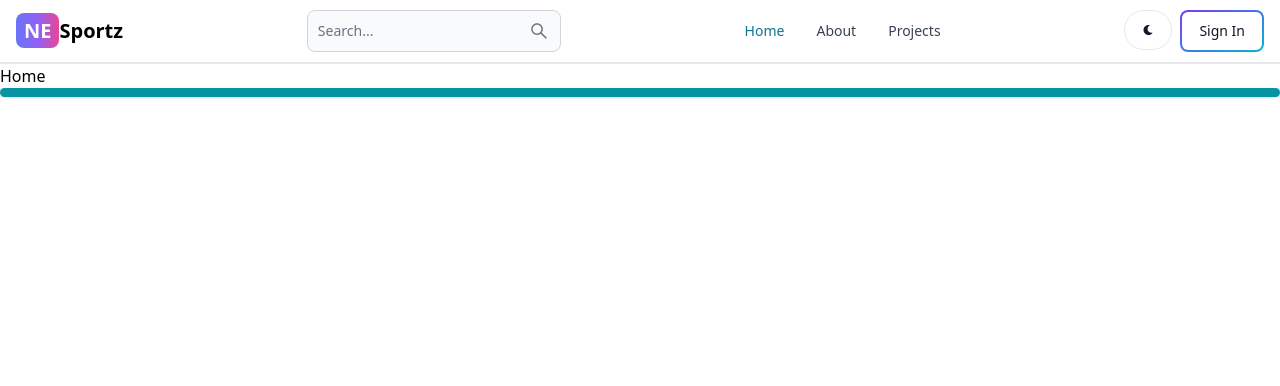
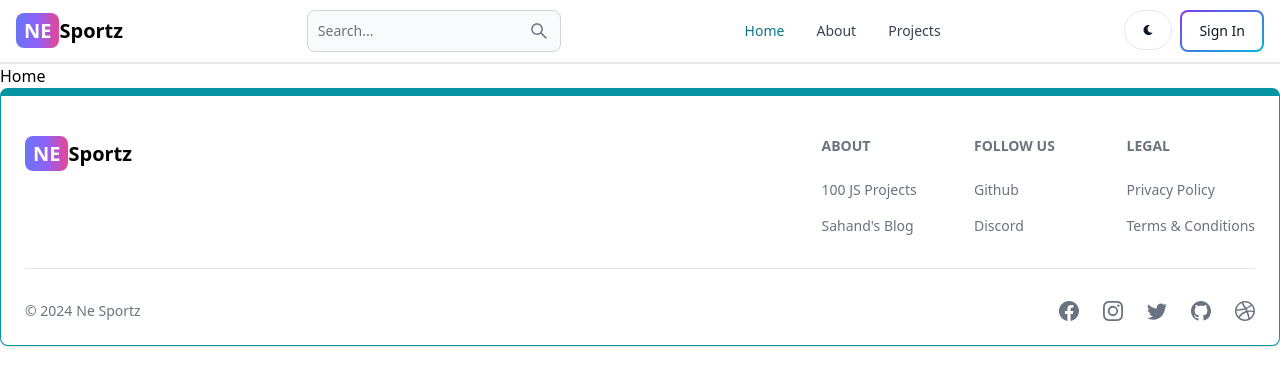
Before and after one commit to shamim1992/mern-blog, a React app in the folder frontend/: page / in a window 1280 px wide. Shown: the top 386 px of the page. Built offline with nearby package versions, Linux system fonts and the light colour scheme; the HTML template or start-up script is replaced by a standard one.

Commit message:
created footer

```diff
--- a/frontend/src/components/FooterComponent.jsx
+++ b/frontend/src/components/FooterComponent.jsx
@@ -1,12 +1,81 @@
 import React from 'react'
 import { Footer } from 'flowbite-react'
+import { Link } from 'react-router-dom'
+import { BsFacebook, BsDribbble, BsInstagram, BsTwitter, BsGithub } from 'react-icons/bs'
 const FooterComponent = () => {
     return (
 
-        <Footer className='border border-t-8 border-teal-500'>
-            <div>
-                <div>
-                    <div></div>
+        <Footer container className='border border-t-8 border-teal-500'>
+            <div className='w-full max-w-7xl mx-auto'>
+                <div className='grid w-full justify-between sm:flex md:grid-cols-1'>
+                    <div className='mt-5'>
+                        <Link
+                            to='/'
+                            className='self-center whitespace-nowrap text-lg sm:text-xl font-semibold dark:text-white'
+                        >
+                            <span className='px-2 py-1 bg-gradient-to-r from-indigo-500 via-purple-500 to-pink-500 rounded-lg text-white'>
+                                NE
+                            </span>
+                            Sportz
+                        </Link>
+                    </div>
+                    <div className='grid grid-cols-2 gap-8 mt-4 sm:grid-cols-3 sm:gap-6'>
+                        <div>
+                            <Footer.Title title='About' />
+                            <Footer.LinkGroup col>
+                                <Footer.Link
+                                    href='https://www.100jsprojects.com'
+                                    target='_blank'
+                                    rel='noopener noreferrer'
+                                >
+                                    100 JS Projects
+                                </Footer.Link>
+                                <Footer.Link
+                                    href='/about'
+                                    target='_blank'
+                                    rel='noopener noreferrer'
+                                >
+                                    Sahand's Blog
+                                </Footer.Link>
+                            </Footer.LinkGroup>
+                        </div>
+                        <div>
+                            <Footer.Title title='Follow us' />
+                            <Footer.LinkGroup col>
+                                <Footer.Link
+                                    href='https://www.github.com/sahandghavidel'
+                                    target='_blank'
+                                    rel='noopener noreferrer'
+                                >
+                                    Github
+                                </Footer.Link>
+                                <Footer.Link href='#'>Discord</Footer.Link>
+                            </Footer.LinkGroup>
+                        </div>
+                        <div>
+                            <Footer.Title title='Legal' />
+                            <Footer.LinkGroup col>
+                                <Footer.Link href='#'>Privacy Policy</Footer.Link>
+                                <Footer.Link href='#'>Terms &amp; Conditions</Footer.Link>
+                            </Footer.LinkGroup>
+                        </div>
+                    </div>
+                </div>
+                <Footer.Divider />
+                <div className='w-full sm:flex sm:items-center sm:justify-between'>
+                    <Footer.Copyright
+                        href='#'
+                        by="Ne Sportz"
+                        year={new Date().getFullYear()}
+                    />
+                    <div className="flex gap-6 sm:mt-0 mt-4 sm:justify-center">
+                        <Footer.Icon href='#' icon={BsFacebook} />
+                        <Footer.Icon href='#' icon={BsInstagram} />
+                        <Footer.Icon href='#' icon={BsTwitter} />
+                        <Footer.Icon href='https://github.com/sahandghavidel' icon={BsGithub} />
+                        <Footer.Icon href='#' icon={BsDribbble} />
+
+                    </div>
                 </div>
             </div>
         </Footer>
```
Also changed, not shown: 1 other file (tests, documents, lock files or other folders).
